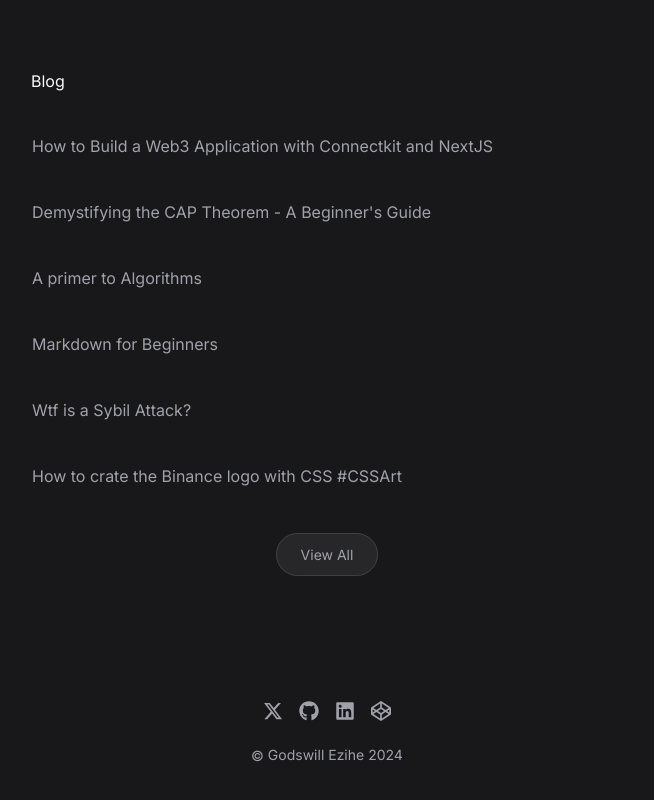
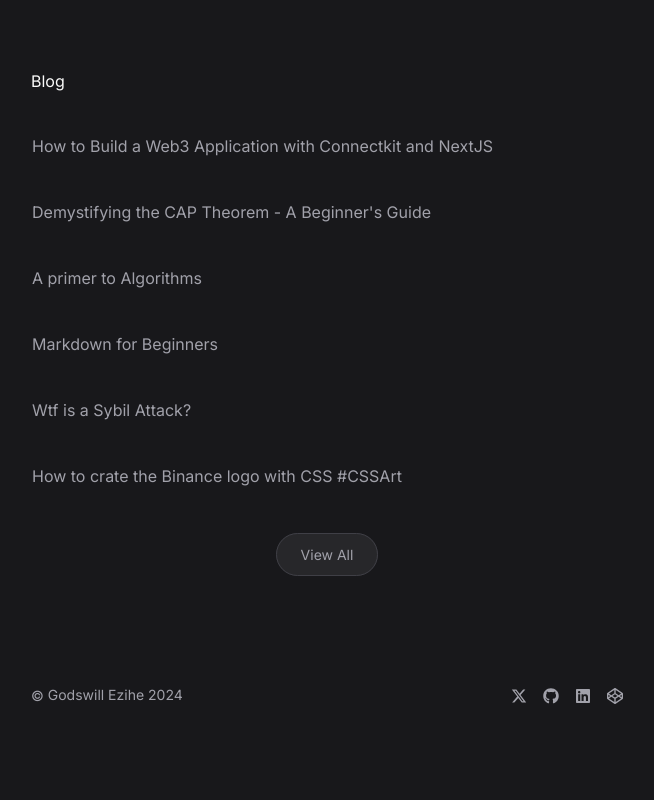
Before and after one commit to gzkdev/web-portfolio, a Next.js app: page / in a window 1280 px wide. Shown: the part 1199-1999 px from the top of the page, without its empty margins (313-967 px from the left). Built offline with nearby package versions, Linux system fonts and the light colour scheme.

Commit message:
update footer

```diff
--- a/components/footer.tsx
+++ b/components/footer.tsx
@@ -2,9 +2,13 @@ import { socialMediaLinks } from "@/constants";
 
 export function Footer() {
   return (
-    <footer className="px-6 py-24">
-      <div className="text-center space-y-6">
-        <ul className="flex items-center justify-center gap-4 flex-wrap text-xl">
+    <footer className="w-full max-w-screen-sm px-6 py-20 mx-auto">
+      <div className="w-full flex flex-wrap gap-4 items-center justify-between">
+        <div className="text-sm">
+          <span className="align-middle">&copy;</span> Godswill Ezihe{" "}
+          {new Date().getFullYear()}
+        </div>
+        <ul className="flex items-center justify-center gap-4 flex-wrap">
           {socialMediaLinks.map((medium) => (
             <li key={medium.name} className="hover:text-white transition">
               <a href={medium.url} aria-label="Twitter" title="Twitter">
@@ -13,10 +17,6 @@ export function Footer() {
             </li>
           ))}
         </ul>
-        <div className="text-sm">
-          <span className="align-middle">&copy;</span> Godswill Ezihe{" "}
-          {new Date().getFullYear()}
-        </div>
       </div>
     </footer>
   );
```
